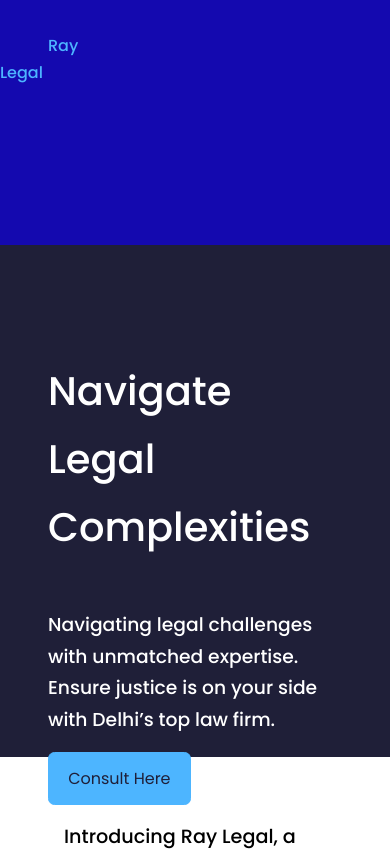
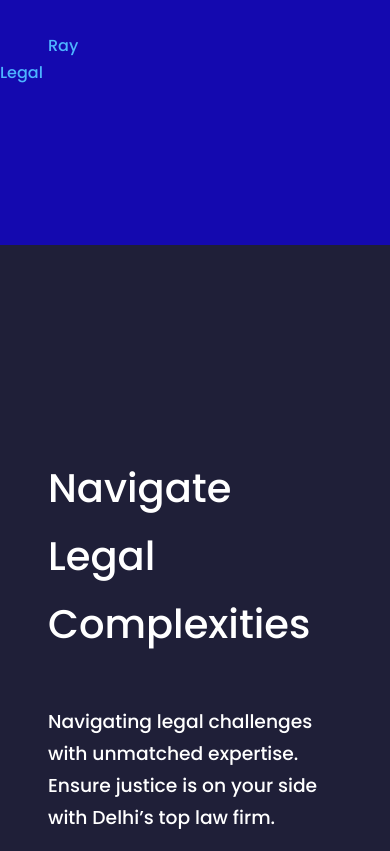
Before and after one commit to KIRTI019/Law-Firm, a React (Create React App) app: page / in a window 390 px wide. Shown: the top 851 px of the page. Built offline with nearby package versions, Linux system fonts and the light colour scheme; the HTML template or start-up script is replaced by a standard one.

Commit message:
Update header.css

```diff
--- a/src/components/Header/header.css
+++ b/src/components/Header/header.css
@@ -51,14 +51,15 @@ h3 {
 
 @media screen and (max-width: 600px) {
   header {
-      height: 220vh;
+    height: 230vh;
+  }
+
+  .para1 {
+    padding-top: -2rem;
+    height: 80vh;
   }
 
   .para2 {
     height: 150vh;
   }
-
-    .head {
-        padding-top: 1rem;
 }
-  }
```
Lines whose indentation alone changed are shown as unchanged.
